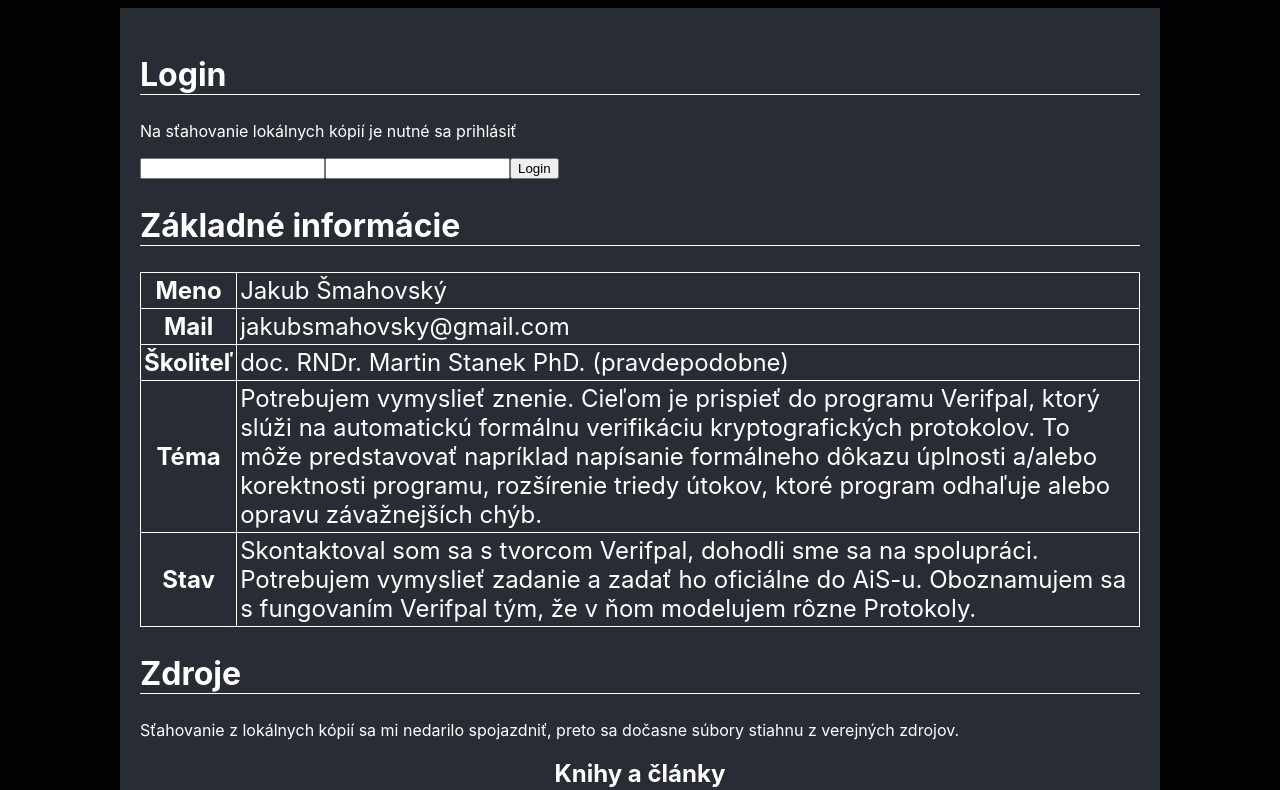
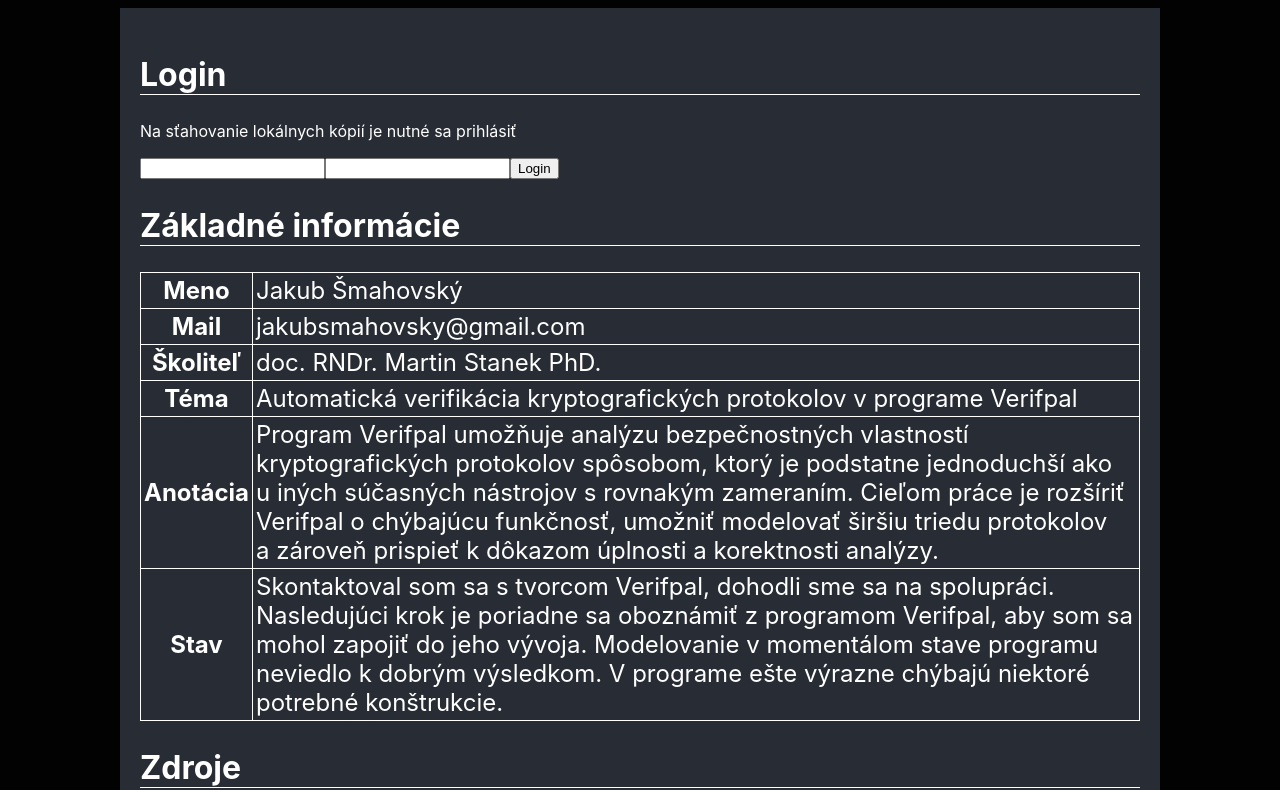
Before and after one commit to JakubSmahovsky/diplomovka, a React (Create React App) app: page / in a window 1280 px wide. Shown: the top 790 px of the page. Built offline with nearby package versions, Linux system fonts and the light colour scheme; no server answers.

Commit message:
update info 1Dec19

```diff
--- a/src/HeadInfo/HeadInfo.js
+++ b/src/HeadInfo/HeadInfo.js
@@ -17,23 +17,29 @@
           </tr>
           <tr>
             <th> Školiteľ </th>
-            <td> doc. RNDr. Martin Stanek PhD. (pravdepodobne) </td>
+            <td> doc. RNDr. Martin Stanek PhD.</td>
           </tr>
           <tr>
             <th> Téma </th>
             <td>
-              Potrebujem vymyslieť znenie. Cieľom je prispieť do programu Verifpal,
-              ktorý slúži na automatickú formálnu verifikáciu kryptografických protokolov.
-              To môže predstavovať napríklad napísanie formálneho dôkazu úplnosti a/alebo korektnosti programu,
-              rozšírenie triedy útokov, ktoré program odhaľuje alebo opravu závažnejších chýb.
+              Automatická verifikácia kryptografických protokolov v programe Verifpal
+            </td>
+          </tr>
+          <tr>
+            <th> Anotácia </th>
+            <td>
+              Program Verifpal umožňuje analýzu bezpečnostných vlastností kryptografických protokolov spôsobom,
+              ktorý je podstatne jednoduchší ako u iných súčasných nástrojov s rovnakým zameraním.
+              Cieľom práce je rozšíriť Verifpal o chýbajúcu funkčnosť, umožniť modelovať širšiu triedu protokolov
+              a zároveň prispieť k dôkazom úplnosti a korektnosti analýzy.
             </td>
           </tr>
           <tr>
             <th> Stav </th>
             <td>
               Skontaktoval som sa s tvorcom Verifpal, dohodli sme sa na spolupráci.
-              Potrebujem vymyslieť zadanie a zadať ho oficiálne do AiS-u.
-              Oboznamujem sa s fungovaním Verifpal tým, že v ňom modelujem rôzne Protokoly.
+              Nasledujúci krok je poriadne sa oboznámiť z programom Verifpal, aby som sa mohol zapojiť do jeho vývoja.
+              Modelovanie v momentálom stave programu neviedlo k dobrým výsledkom. V programe ešte výrazne chýbajú niektoré potrebné konštrukcie.
             </td>
           </tr>
 
```
